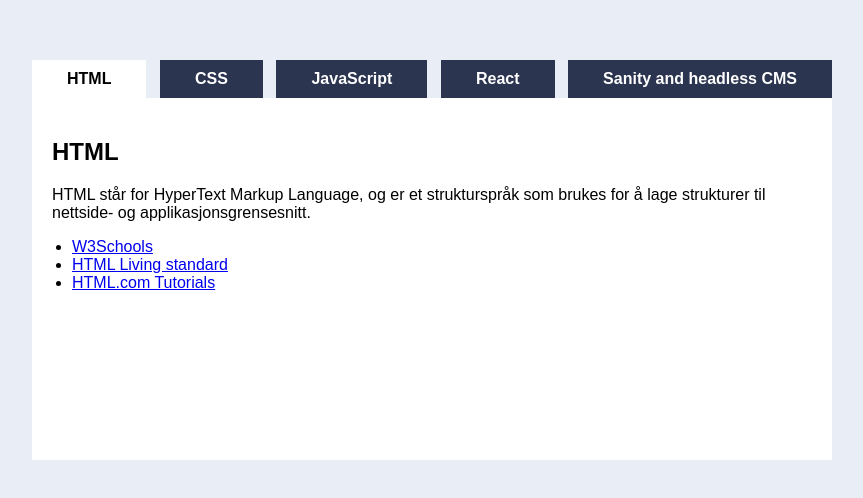
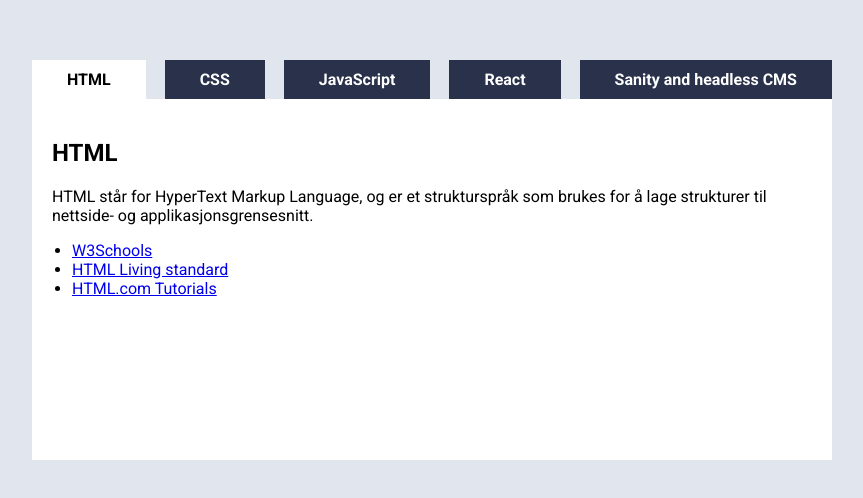
Before and after one commit to AramThalje/uin25ak1_resource_layout_THALJE, a plain HTML site: page index.html in a window 1280 px wide. Shown: the part 148-646 px from the top of the page, without its empty margins (208-1071 px from the left). Drawn offline with Linux system fonts and the light colour scheme.

Commit message:
OppretterRotVariablerOgEndrerBakgrunnsfargeForAttributterTilVariabler

```diff
--- a/Assets/css/style.css
+++ b/Assets/css/style.css
@@ -1,61 +1,25 @@
-/* :root{
+:root{
     --body_background_color: #E1E5EE;
     --header-background_color: #2A324B;
-    --header-color: #fff;
+    --main-color: #fff;
 
 
 }
 
-body{
+body {
+    font-family: "Roboto", serif;
     background-color: var(--body_background_color);
-}
-.container{
-    width: 90%;
-    margin: 0 auto;
-    padding: 20px;
-    background-color: #fff;
-}
-
-#knp-section{
-    display: flex;
-    justify-content: space-between;
-    gap: 1rem;
-    list-style: none;
-
-}
-.knpp-section{
-    text-decoration: none;
-    padding: 10px 20px;
-    background: #222;
-    color: white;
-    cursor: pointer;
-    border-radius: 5px;
-    &:focus{
-        background-color: #cab9b9;
-        color: white;
-    }
-
-
-}
-li:focus{
-
-    background-color: #cab9b9;
-    color: white;
-
-} */
-
-body {
-    font-family: Arial, sans-serif;
-    background-color: #e9edf5;
     display: flex;
     justify-content: center;
     align-items: center;
     height: 100vh;
+
+
 }
 .container {
     width: 800px;
     height: 400px;
-    background-color: white;
+    background-color: var(--main-color);
 
 
 
@@ -68,27 +32,25 @@ nav ul {
     justify-content: space-between;
     margin: 0;
 
-    background-color: #e9edf5;
+    background-color: var(--body_background_color);
 }
 nav ul li {
     padding: 10px 35px;
-    background-color: #2c3550;
+    background-color: var(--header-background_color);
     color: white;
     cursor: pointer;
 
     font-weight: bold;
 }
 nav ul li.active {
-    background-color: white;
+    background-color: var(--main-color);
     color: black;
 }
 
 article {
     padding: 20px;
 }
-h2 {
-    font-size: 24px;
-}
+
 ul {
     padding-left: 20px;
 }
--- a/index.html
+++ b/index.html
@@ -3,6 +3,9 @@
 <head>
     <meta charset="UTF-8">
     <meta name="viewport" content="width=device-width, initial-scale=1.0">
+    <link rel="preconnect" href="https://fonts.googleapis.com">
+    <link rel="preconnect" href="https://fonts.gstatic.com" crossorigin>
+    <link href="https://fonts.googleapis.com/css2?family=Domine:wght@400..700&family=Roboto:ital,wght@0,100;0,300;0,400;0,500;0,700;0,900;1,100;1,300;1,400;1,500;1,700;1,900&display=swap" rel="stylesheet">
     <link rel="stylesheet" href="Assets/css/style.css">
     <title>Abeidskrav 1</title>
 </head>
@@ -11,11 +14,6 @@
     <header>
         <nav>
              <ul id="knp-section">
-                <!-- <li onclick="knp_coler()"><a href="#" id="knp-col">HTML</a></li>
-                <li><a href="#" id="knp-col">CSS</a></li>
-                <li><a href="#" id="knp-col">Javascript</a></li>
-                <li><a href="#" id="knp-col">React</a></li>
-                <li><a href="#" id="knp-col">Sanity</a></li> -->
             </ul>
          </nav>
     </header>
```
